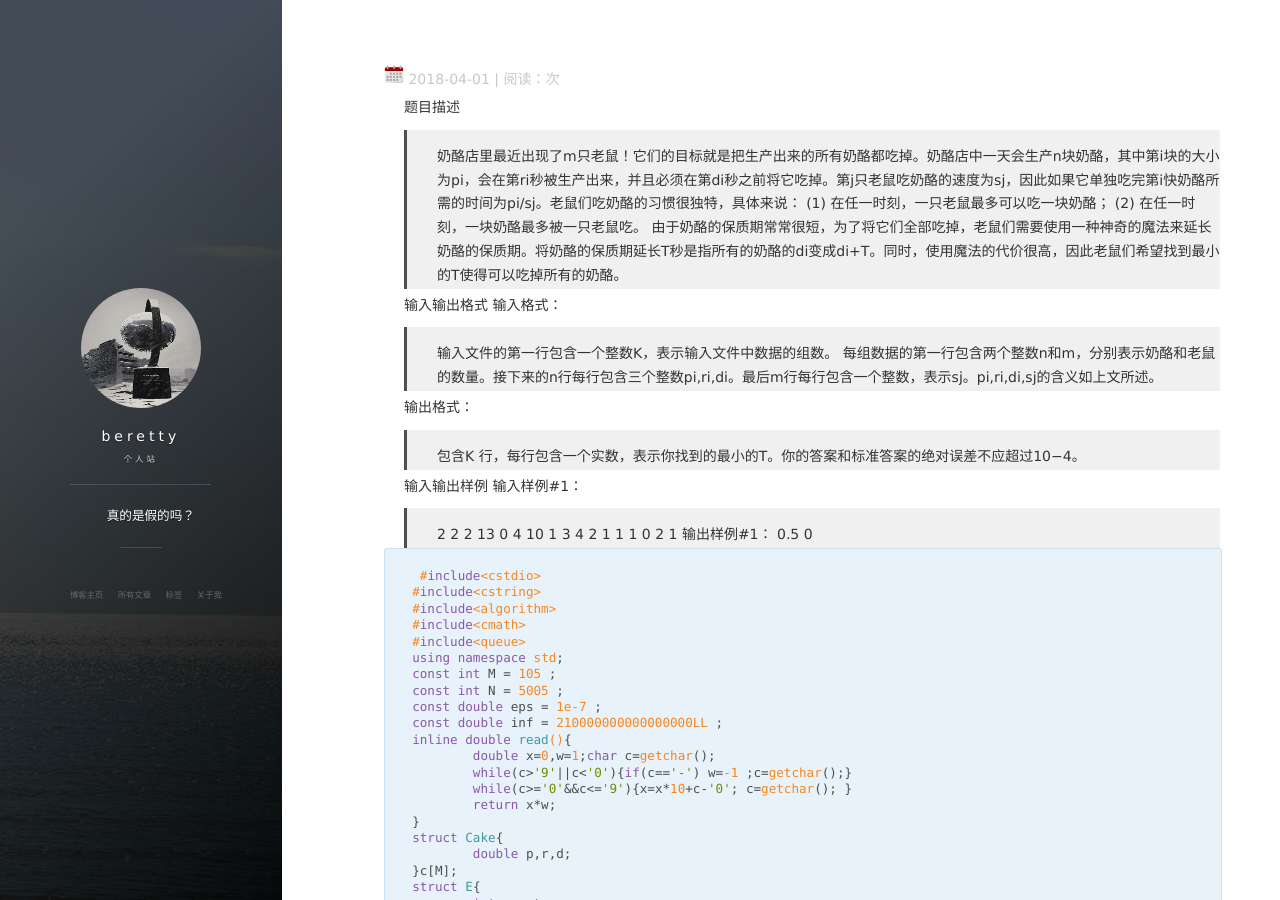
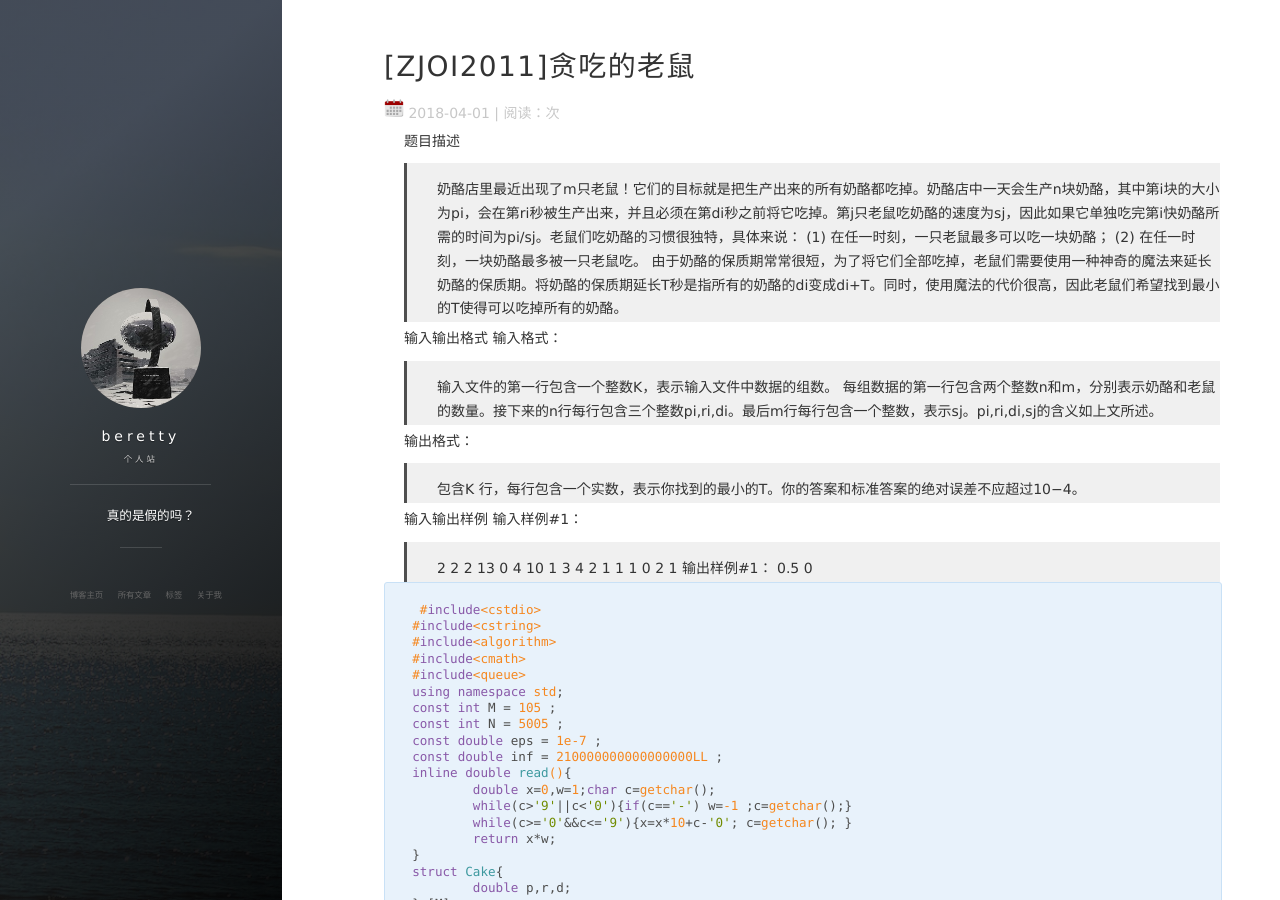
Before and after one commit to beretty/beretty.github.io, a Jekyll site: the page built from _posts/2018-04-01-[ZJOI2011]贪吃的老鼠.md, in a window 1280 px wide and 900 px high. Built offline with Jekyll 4.4.1, drawn with Linux system fonts in a browser that asks for light colours; nearby versions of some CDN libraries; comment, search, counter and statistics services are not loaded; a style sheet for code colours, icons or effects is not loaded.

Commit message:
Update 2018-04-01-[ZJOI2011]贪吃的老鼠.md

```diff
--- a/_posts/2018-04-01-[ZJOI2011]贪吃的老鼠.md
+++ b/_posts/2018-04-01-[ZJOI2011]贪吃的老鼠.md
@@ -1,6 +1,6 @@
 ---
 layout: post
-title: ""
+title: "[ZJOI2011]贪吃的老鼠"
 description: "The first '[ZJOI2011]贪吃的老鼠' post for Simple Texture theme."
 categories: [uncategorized]
 tags: [二分答案,网络流]
```
